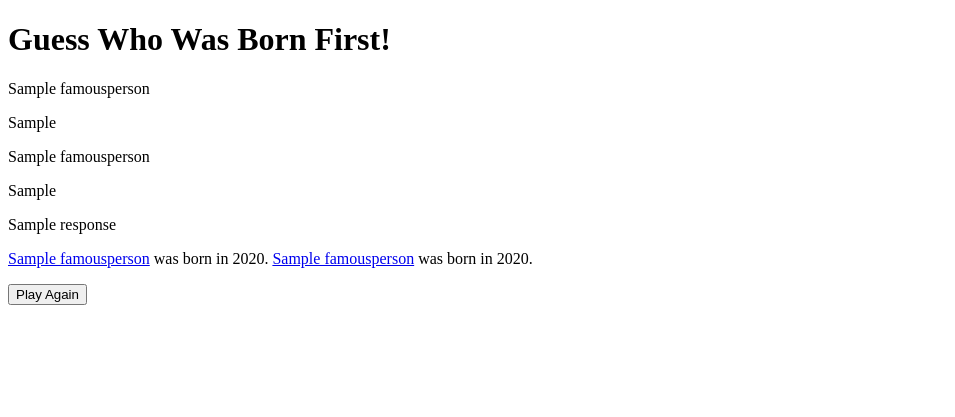
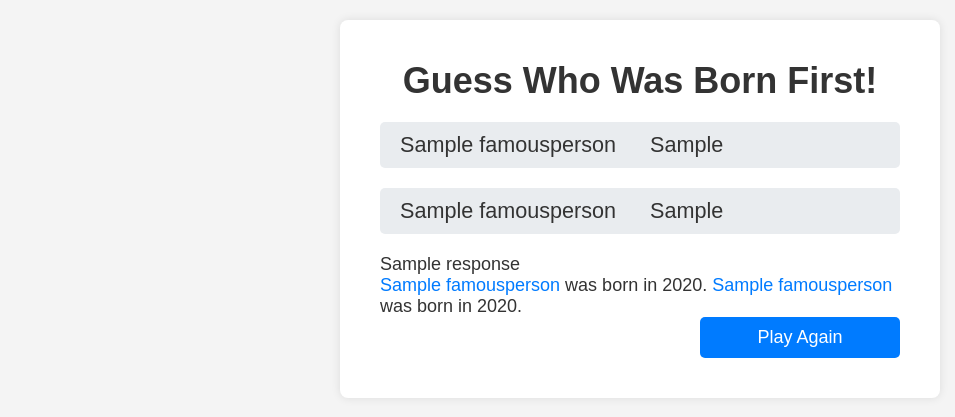
Before and after one commit to Jonathan-Heaney/who_came_first, a Django app: template game/templates/game/index.html in a window 1280 px wide. Shown: the top 417 px of the page, without its empty margins (0-955 px from the left). Run offline with Django 5.2, Linux system fonts and the light colour scheme; tables that the repository leaves empty hold one stand-in row (values such as "Sample post"); the template is opened without the code that fills it: values that come from a table or form of the project are taken from there, most other values are stand-ins (such as "Sample title", 1, 10 or a date in 2020).

Commit message:
Add CSS file

```diff
--- a/game/templates/game/index.html
+++ b/game/templates/game/index.html
@@ -1,9 +1,12 @@
+{% load static %}
+
 <!DOCTYPE html>
 <html lang="en">
 <head>
     <meta charset="UTF-8">
     <meta name="viewport" content="width=device-width, initial-scale=1.0">
     <title>Who Came First?</title>
+    <link rel="stylesheet" href="{% static "styles.css"%}">
 </head>
 <body>
     <div class="container">
--- /dev/null
+++ b/static/styles.css
@@ -0,0 +1,96 @@
+/* Basic reset for styling */
+* {
+  margin: 0;
+  padding: 0;
+  box-sizing: border-box;
+}
+
+body {
+  font-family: Arial, sans-serif;
+  background-color: #f4f4f4;
+  color: #333;
+  padding: 20px;
+  font-size: 16px;
+}
+
+.container {
+  max-width: 600px;
+  margin: 0 auto;
+  background: white;
+  padding: 20px;
+  box-shadow: 0 0 10px rgba(0, 0, 0, 0.1);
+  border-radius: 8px;
+}
+
+.title {
+  text-align: center;
+  margin-bottom: 20px;
+}
+
+.person {
+  margin-bottom: 20px;
+  padding: 10px;
+  background-color: #e9ecef;
+  border-radius: 5px;
+}
+
+.person p {
+  margin-bottom: 10px;
+  font-size: 1.2em;
+}
+
+.generate-btn {
+  display: block;
+  width: 100%;
+  padding: 10px;
+  font-size: 1em;
+  color: #fff;
+  background-color: #007bff;
+  border: none;
+  border-radius: 5px;
+  cursor: pointer;
+  transition: background-color 0.3s ease;
+}
+
+.generate-btn:hover {
+  background-color: #0056b3;
+}
+
+a {
+  color: #007bff;
+  text-decoration: none;
+}
+
+a:hover {
+  text-decoration: underline;
+}
+
+/* Larger Screens */
+@media (min-width: 768px) {
+  .person {
+    display: flex;
+    justify-content: space-between;
+    align-items: center;
+  }
+
+  .person p {
+    flex: 1;
+    margin: 0 10px;
+  }
+
+  .generate-btn {
+    max-width: 200px;
+    margin-left: auto; /* Align the button to the right */
+  }
+}
+
+/* Further adjustments for even larger screens */
+@media (min-width: 1024px) {
+  body {
+    font-size: 18px; /* Increase font size for better readability on larger screens */
+  }
+
+  .container {
+    padding: 40px; /* More padding for a better look on larger screens */
+  }
+}
--- a/who_came_first/settings.py
+++ b/who_came_first/settings.py
@@ -142,7 +142,13 @@ USE_TZ = True
 # Static files (CSS, JavaScript, Images)
 # https://docs.djangoproject.com/en/5.0/howto/static-files/
 
+STATIC_ROOT = BASE_DIR / "staticfiles"
+
 STATIC_URL = 'static/'
+
+STATICFILES_DIRS = [
+    BASE_DIR / "static"
+]
 
 # Default primary key field type
 # https://docs.djangoproject.com/en/5.0/ref/settings/#default-auto-field
```
